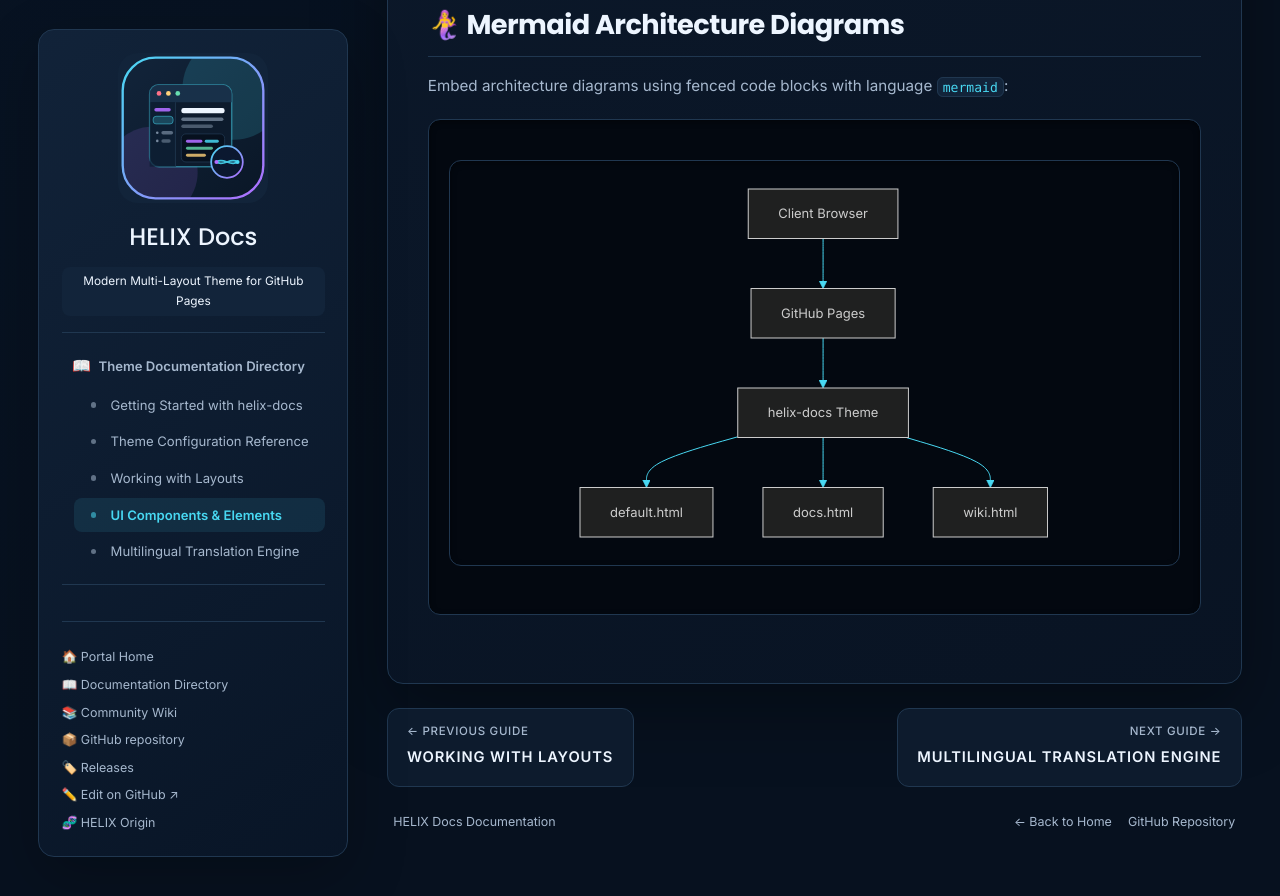
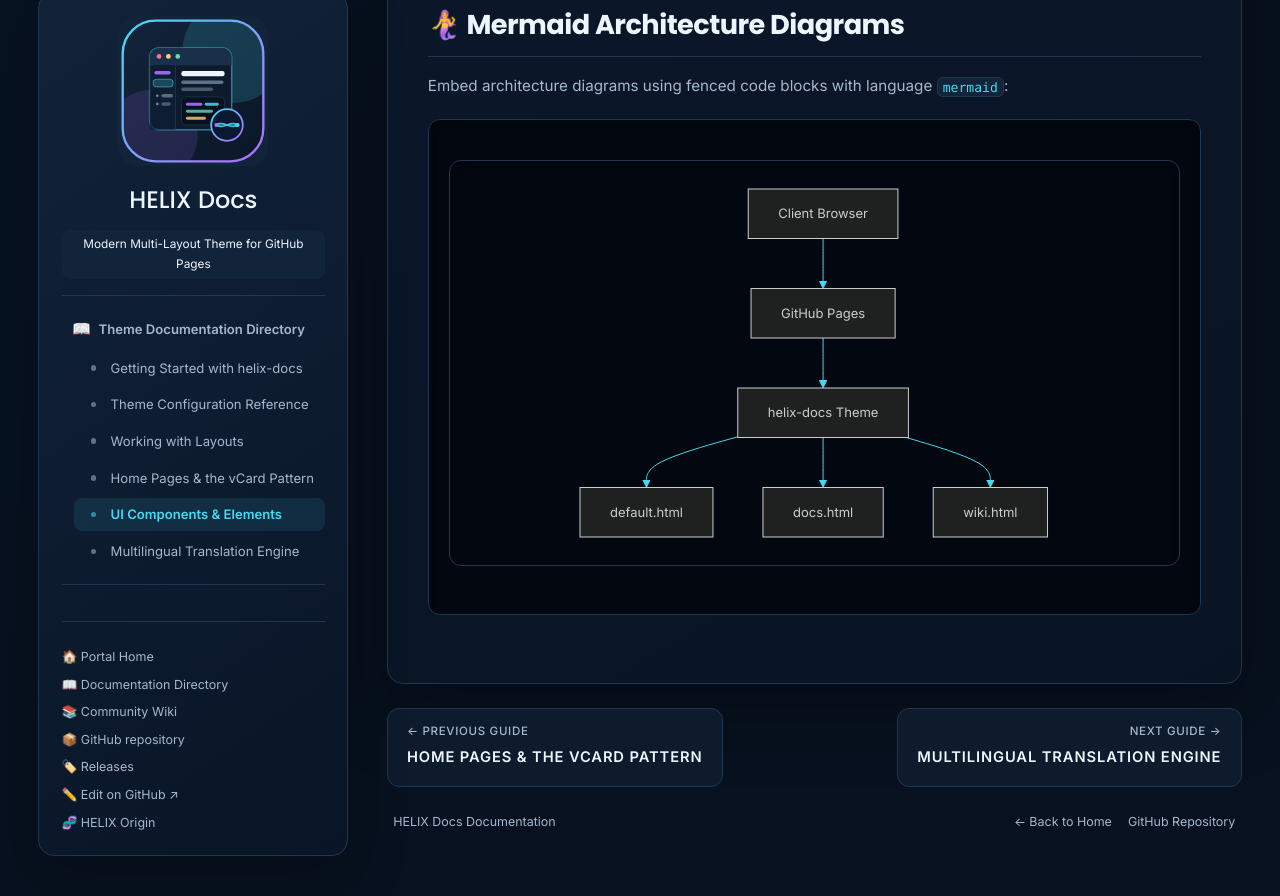
Before and after one commit to HELIX-Origin/helix-docs, a Jekyll site: the page built from _docs/components.md, in a window 1280 px wide and 900 px high, scrolled down 1421 px. Shown: the top 896 px of the window. Built offline with Jekyll 4.4.1, drawn with Linux system fonts in a browser that asks for light colours.

Commit message:
docs: add 'Home Pages & the vCard Pattern' guide and cross-link it from the layouts page

````diff
--- /dev/null
+++ b/_docs/home-page.md
@@ -0,0 +1,271 @@
+---
+layout: docs
+title: Home Pages & the vCard Pattern
+summary: How to compose a polished home page (index.md) with layout default plus the theme's vCard-style HTML sections.
+parent: Theme Documentation Directory
+nav_order: 5
+---
+
+## 🏠 The vCard Home Pattern
+
+A **home page** in this theme is not a dedicated layout — it is a root `index.md`
+that keeps `layout: default`. The theme detects the home page automatically and
+renders it as a landing page:
+
+- the `<body>` receives the `page--home` class and the body is wrapped in `.landing-content`;
+- the sidebar renders the **vCard profile card** (squircle `logo`, brand title, and tagline);
+- the **hero header** above the content is built entirely from front matter;
+- the body is free-form HTML assembled from the theme's landing section classes.
+
+> **Note:** Do **not** invent a `layout: vcard` (or `layout: home`). Always keep
+> `layout: default` and compose the page from the sections below. The "vCard" look
+> comes from the sidebar profile card plus the hero and the section blocks.
+
+---
+
+## 1. Front matter (the hero header)
+
+The title, lead, notice, and buttons are all driven by front matter — no HTML is
+required for the hero:
+
+```yaml
+---
+layout: default              # required — always the default layout
+title: My Project            # page <title> + default hero <h1> + sidebar brand
+heading: A bolder headline   # optional: overrides only the hero <h1>
+eyebrow: Developer Tool      # optional: small label above the <h1>
+summary: One-line pitch.     # hero lead paragraph (alias: lead)
+notice: "<strong>Heads up:</strong> Optional callout under the hero."
+nav_order: 1
+header_actions:              # hero button row
+  - title: Read the docs
+    url: /docs/
+    class: button--primary
+  - title: GitHub ↗
+    url: https://github.com/HELIX-Origin/my-project
+    class: button--secondary
+---
+```
+
+| Key | Renders | Notes |
+| :--- | :--- | :--- |
+| `title` | `<title>` tag, fallback hero `<h1>`, sidebar brand | **Required** |
+| `heading` | hero `<h1>` | Use when the display headline differs from the browser title. |
+| `eyebrow` | small label above the `<h1>` | Falls back to `tagline` / `parent` / `category` / site tagline. |
+| `summary` | hero lead paragraph | Alias `lead`; also fills `<meta description>`. |
+| `notice` | callout box under the hero | Inline HTML is allowed (e.g. `<strong>`, `<code>`). |
+| `header_actions` | hero button row | Array of `{ title, url, class }`; `class` is `button--primary` or `button--secondary`. |
+
+### Tuning the vCard profile card
+
+The sidebar card can be adjusted per page without touching `_config.yml`:
+
+| Front matter | Default | Purpose |
+| :--- | :--- | :--- |
+| `logo` | `site.logo` | Squircle mark shown in the card |
+| `brand_title` | `site.title` | Card title |
+| `brand_tagline` | `site.tagline` | Card subtitle |
+| `summary` / `sidebar_summary` | `site.description` | Paragraph rendered beneath the card on the home page |
+
+---
+
+## 2. Body sections
+
+Each block is a `<section class="doc-section">` with a numbered heading. The
+`.section-number` is a decorative boxed counter and `.eyebrow` is the small
+uppercase label:
+
+```html
+<section id="about" class="doc-section">
+<div class="section-heading">
+<span class="section-number">01</span>
+<div>
+<p class="eyebrow">Overview</p>
+<h2>What it does</h2>
+</div>
+</div>
+<p>Introductory paragraph for this section.</p>
+</section>
+```
+
+### Feature cards
+
+```html
+<div class="features-grid">
+<div class="feature-card">
+<span class="feature-card__icon" aria-hidden="true">⚡</span>
+<h3>Fast</h3>
+<p>One short supporting sentence.</p>
+</div>
+</div>
+```
+
+Both `features-grid` and `feature-grid` are styled — use whichever reads best.
+The emoji marker is optional but recommended for visual scanning.
+
+### Project / repository cards
+
+```html
+{% raw %}<div class="project-grid">
+<div class="project-card">
+<a href="https://example.github.io/thing/" class="project-img">
+<img src="{{ '/assets/images/thing.svg' | relative_url }}" alt="Thing icon and project name" loading="lazy" decoding="async">
+</a>
+<div class="project-body">
+<h3>Thing</h3>
+<p>One-line description of the project.</p>
+<div class="project-actions">
+<a class="project-action" href="https://example.github.io/thing/">Project page ↗</a>
+<a class="source-link" href="https://github.com/HELIX-Origin/thing">Source on GitHub ↗</a>
+</div>
+</div>
+</div>
+</div>{% endraw %}
+```
+
+Card images use a fixed `16 / 9` aspect ratio, so keep a 16:9 source and retain
+`loading="lazy"` and `decoding="async"`.
+
+### Documentation directory (auto-listing)
+
+This grid renders a card per column and can list your collections automatically:
+
+```html
+{% raw %}<div class="documentation-directory">
+<div>
+<h3>User Guides</h3>
+<ul>
+{%- assign guide_pages = site.docs | sort: "nav_order" %}
+{%- for doc in guide_pages %}
+<li><a href="{{ doc.url | relative_url }}">{{ doc.title | escape }}</a></li>
+{%- endfor %}
+</ul>
+</div>
+<div>
+<h3>Technical Wiki</h3>
+<ul>
+{%- assign wiki_pages = site.wiki | sort: "nav_order" %}
+{%- for doc in wiki_pages %}
+<li><a href="{{ doc.url | relative_url }}">{{ doc.title | escape }}</a></li>
+{%- endfor %}
+</ul>
+</div>
+</div>{% endraw %}
+```
+
+### Screenshot previews
+
+```html
+<div class="features-grid">
+<div class="preview-box">
+<img src="https://raw.githubusercontent.com/HELIX-Origin/my-project/main/images/preview-1.png" alt="Screenshot of the app" loading="lazy">
+</div>
+</div>
+```
+
+### Step timeline
+
+```html
+<ol class="timeline">
+<li>
+<strong>Install</strong> <span class="item-badge">Step 1</span>
+<p>What this step does.</p>
+<pre><code>./install.sh</code></pre>
+</li>
+</ol>
+```
+
+### Closing action row
+
+A trailing button row is handy for a final call to action (the hero buttons come
+from `header_actions` instead):
+
+```html
+{% raw %}<div class="header-actions">
+<a class="button button--primary" href="{{ '/docs/' | relative_url }}">Read the docs</a>
+<a class="button button--secondary" href="https://github.com/HELIX-Origin/my-project">GitHub ↗</a>
+</div>{% endraw %}
+```
+
+---
+
+## 3. Full skeleton (copy & paste)
+
+```markdown
+{% raw %}---
+layout: default
+title: My Project
+summary: One-line pitch for the project.
+eyebrow: Developer Tool
+nav_order: 1
+header_actions:
+  - title: Read the docs
+    url: /docs/
+    class: button--primary
+  - title: GitHub ↗
+    url: https://github.com/HELIX-Origin/my-project
+    class: button--secondary
+---
+
+<section id="about" class="doc-section">
+<div class="section-heading">
+<span class="section-number">01</span>
+<div>
+<p class="eyebrow">Overview</p>
+<h2>What it does</h2>
+</div>
+</div>
+<p>Introductory paragraph.</p>
+<div class="features-grid">
+<div class="feature-card">
+<span class="feature-card__icon" aria-hidden="true">⚡</span>
+<h3>Feature</h3>
+<p>Short supporting sentence.</p>
+</div>
+</div>
+</section>
+
+<section id="docs" class="doc-section">
+<div class="section-heading">
+<span class="section-number">02</span>
+<div>
+<p class="eyebrow">Reference</p>
+<h2>Documentation</h2>
+</div>
+</div>
+<div class="documentation-directory">
+<div>
+<h3>User Guides</h3>
+<ul>
+{%- assign guide_pages = site.docs | sort: "nav_order" %}
+{%- for doc in guide_pages %}
+<li><a href="{{ doc.url | relative_url }}">{{ doc.title | escape }}</a></li>
+{%- endfor %}
+</ul>
+</div>
+</div>
+<div class="header-actions">
+<a class="button button--primary" href="{{ '/docs/' | relative_url }}">Read the docs</a>
+</div>
+</section>{% endraw %}
+```
+
+---
+
+## 4. Rules & gotchas
+
+- **Always `layout: default`.** Home pages are the root `index.md`; do not create a
+  `vcard`/`home` layout. If the site publishes from `docs/`, the home file is
+  `docs/index.md` (served at `/`).
+- **Home is auto-detected** via `page.url == '/'`, `page.path == 'index.md'`,
+  `page_class: page--home`, or `layout: home` — you normally set nothing extra.
+- **Raw HTML needs `kramdown.parse_block_html: true`** (already in the recommended
+  config). Without it, the `<section>` blocks are escaped and shown as text.
+- **Escape ampersands** as `&amp;` inside HTML headings and strong text
+  (e.g. `<h2>Search &amp; filter</h2>`).
+- **Use `{{ '/path/' | relative_url }}`** for every internal link and asset so a
+  configured `baseurl` is honored. External URLs pass through untouched.
+- **Number sections sequentially** (`01`, `02`, `03`, …) to match the boxed
+  counters.
+- **Keep card images 16:9** and always include `loading="lazy"` and
+  `decoding="async"`.
--- a/_docs/index.md
+++ b/_docs/index.md
@@ -11,6 +11,7 @@ nav_icon: "📖"
 
 - [**Getting Started**]({{ '/docs/getting-started/' | relative_url }}) — Quick start guide for using `helix-docs` as a remote theme on GitHub Pages or locally via RubyGems.
 - [**Working with Layouts**]({{ '/docs/layouts/' | relative_url }}) — Detailed reference and frontmatter schemas for all nine built-in layouts.
+- [**Home Pages & the vCard Pattern**]({{ '/docs/home-page/' | relative_url }}) — Composing the site home page (`index.md`) with the default layout and vCard-style sections.
 - [**Theme Configuration**]({{ '/docs/configuration/' | relative_url }}) — Complete reference of `_config.yml` keys, collection settings, and cascade defaults.
 - [**UI Components & Elements**]({{ '/docs/components/' | relative_url }}) — Using responsive cards, tables, callout notices, button groups, and Mermaid diagrams.
 - [**18-Language Translation**]({{ '/docs/multilingual/' | relative_url }}) — Configuring and customizing the Google Translate integration and persistent cookie system.
--- a/_docs/layouts.md
+++ b/_docs/layouts.md
@@ -42,6 +42,8 @@ header_actions:
     class: button--primary
 ---
 ```
+
+> Home pages (`index.md`) that use this layout follow the **vCard pattern** — see [Home Pages & the vCard Pattern]({{ '/docs/home-page/' | relative_url }}) for the full section-by-section recipe.
 
 ---
 
````
Also changed, not shown: _docs/components.md (+1 -1 lines), _docs/multilingual.md (+1 -1 lines).
